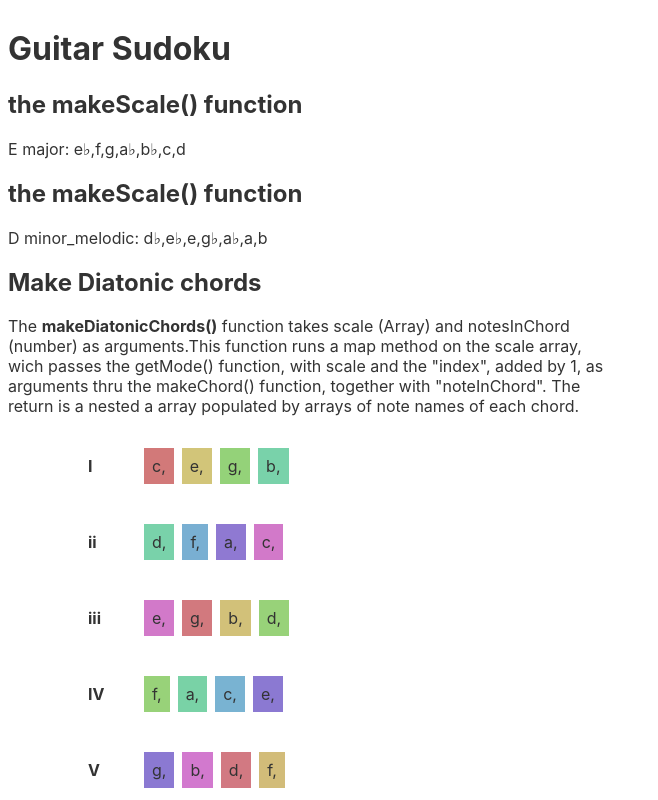
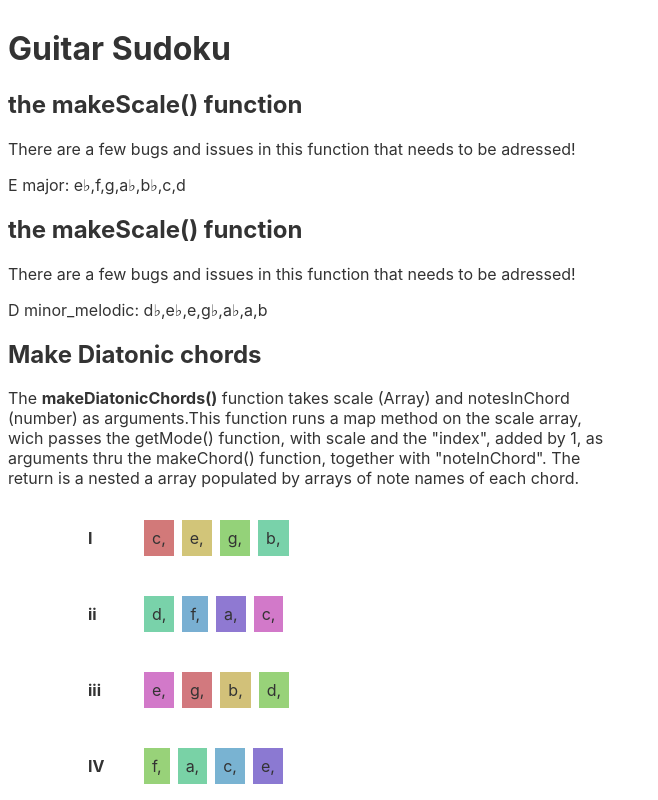
Before and after one commit to HEYROCKME/guitarSudoku, a Svelte app: page / in a window 1280 px wide. Shown: the top 800 px of the page, without its empty margins (0-658 px from the left). Built offline with nearby package versions, Linux system fonts and the light colour scheme.

Commit message:
Updated makeScale

```diff
--- a/src/MakeScale.svelte
+++ b/src/MakeScale.svelte
@@ -20,6 +20,7 @@ let Major = makeScale(getMode(chromaticScales.flats, notePosition), scaleType)
 </script>
 
 <h2>the makeScale() function</h2>
+<p>There are a few bugs and issues in this function that needs to be adressed!</p>
 
 <p>{noteName.toUpperCase()} {scaleType}: {Major}</p>
 <!-- <p>C minor: {cMinor}</p>
```
